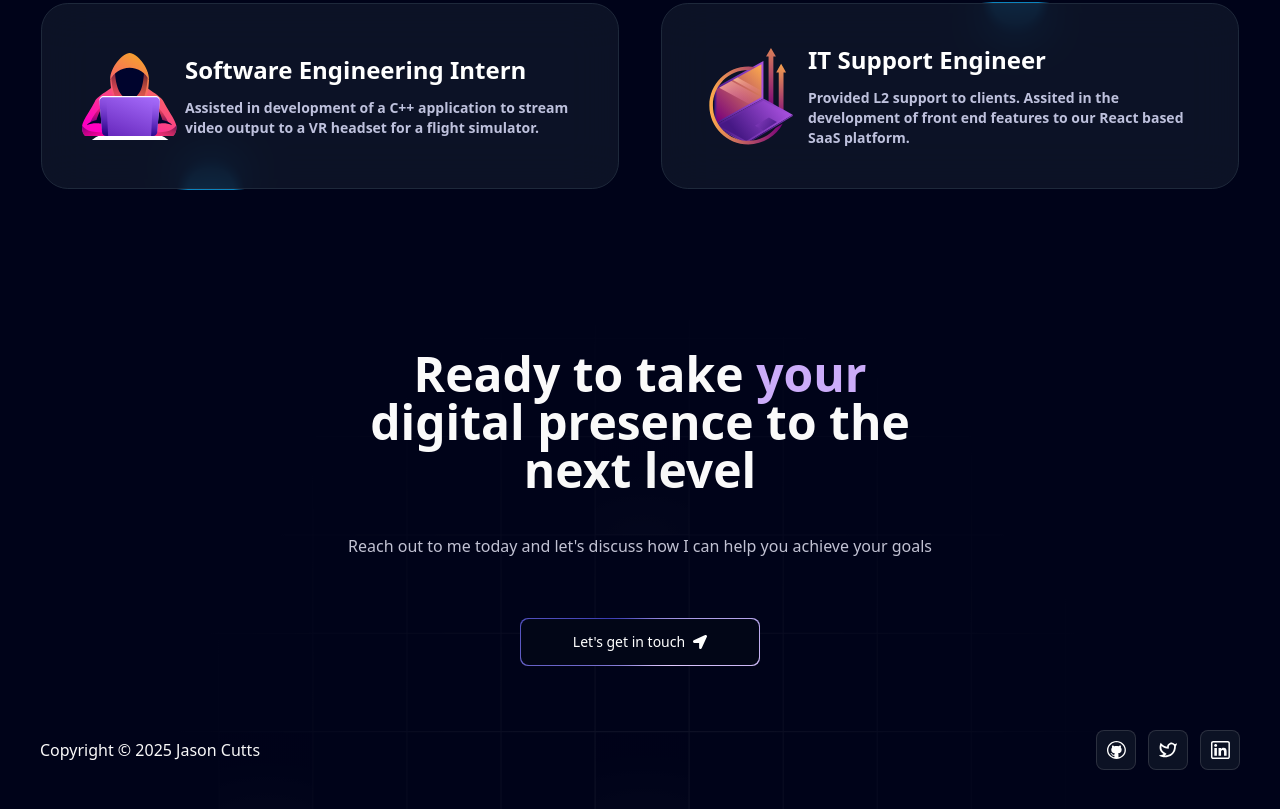
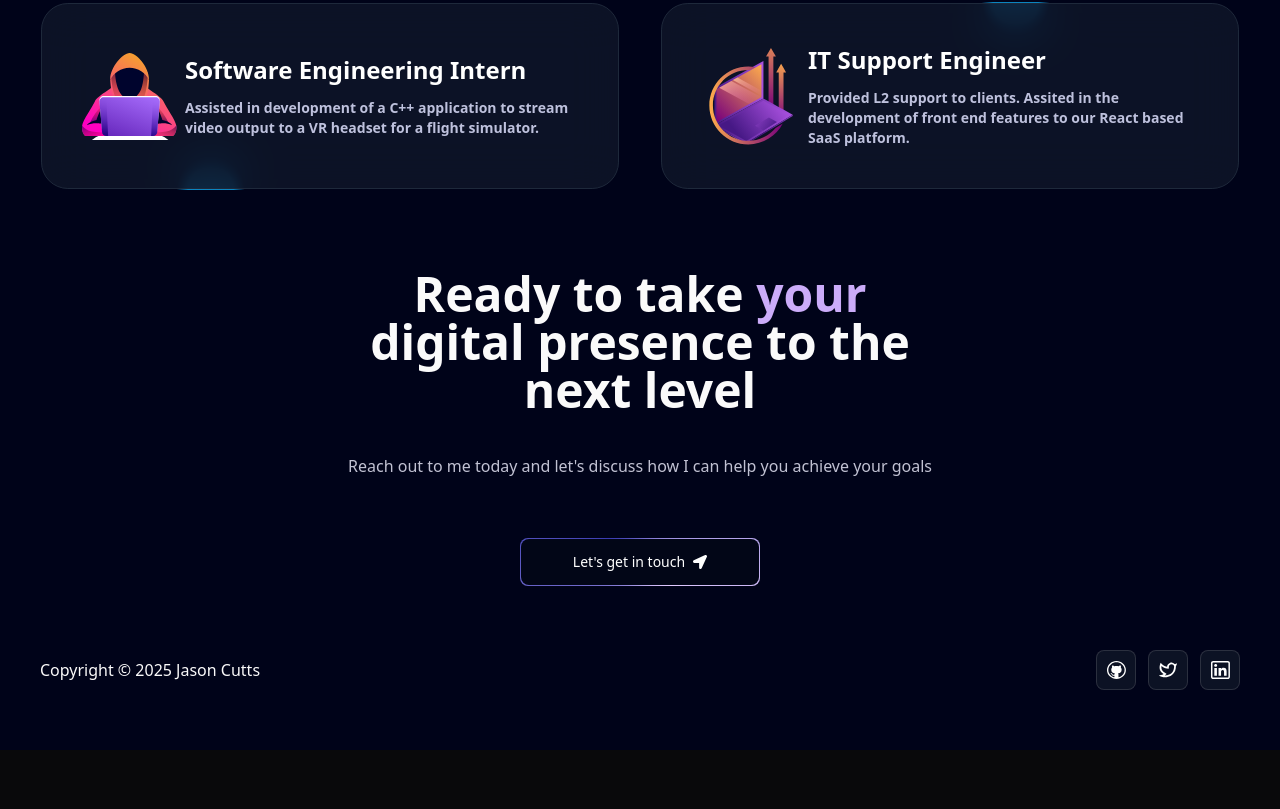
Before and after one commit to Jason-1/portfolio, a Next.js app: page / in a window 1280 px wide. Shown: the part 2679-3488 px from the top of the page. After the commit the page ends 3429 px from the top, so only its background shows below. Built offline with nearby package versions, Linux system fonts and the light colour scheme.

Commit message:
Bugfixing

```diff
--- a/app/page.tsx
+++ b/app/page.tsx
@@ -8,7 +8,7 @@ import { navItems } from "@/data";
 
 export default function Home() {
   return (
-    <main className="relative bg-black-100 flex justify-center items-center flex-col overflow-hidden mx-auto sm:px-10 px-5">
+    <main className="relative bg-black-100 flex justify-center items-center flex-col mx-auto sm:px-10 px-5 overflow-clip">
       <div className="max-w-7xl w-full">
         <FloatingNav navItems={navItems} />
         <Hero />
--- a/components/Footer.tsx
+++ b/components/Footer.tsx
@@ -5,15 +5,7 @@ import { socialMedia } from "@/data";
 
 const Footer = () => {
   return (
-    <footer className="w-full pt-20 pb-10 " id="contact">
-      <div className="w-full absolute left-0 -bottom-72 min-h-96">
-        <img
-          src="/footer-grid.svg"
-          alt="grid"
-          className="w-full h-full opacity-30"
-        />
-      </div>
-
+    <footer className="w-full pb-10 mb-[100px] md:mb-5" id="contact">
       <div className="flex flex-col items-center">
         <h1 className="heading lg:max-w-[45vw]">
           Ready to take <span className="text-purple">your </span> digital
@@ -37,7 +29,7 @@ const Footer = () => {
           Copyright © 2025 Jason Cutts
         </p>
 
-        <div className="flex items-center md:gap-3 gap-6">
+        <div className="flex items-center md:gap-3 gap-6 mt-5 md:mt-0">
           {socialMedia.map((profile) => (
             <div
               key={profile.id}
--- a/components/ui/FloatingNav.tsx
+++ b/components/ui/FloatingNav.tsx
@@ -69,7 +69,7 @@ export const FloatingNav = ({
             )}
           >
             <span className="block sm:hidden">{navItem.icon}</span>
-            <span className="hidden sm:block text-sm">{navItem.name}</span>
+            <span className="text-sm !cursor-pointer">{navItem.name}</span>
           </Link>
         ))}
       </motion.div>
--- a/data/index.ts
+++ b/data/index.ts
@@ -1,7 +1,6 @@
 export const navItems = [
   { name: "About", link: "#about" },
   { name: "Projects", link: "#projects" },
-  { name: "Testimonials", link: "#testimonials" },
   { name: "Contact", link: "#contact" },
 ];
 
```
